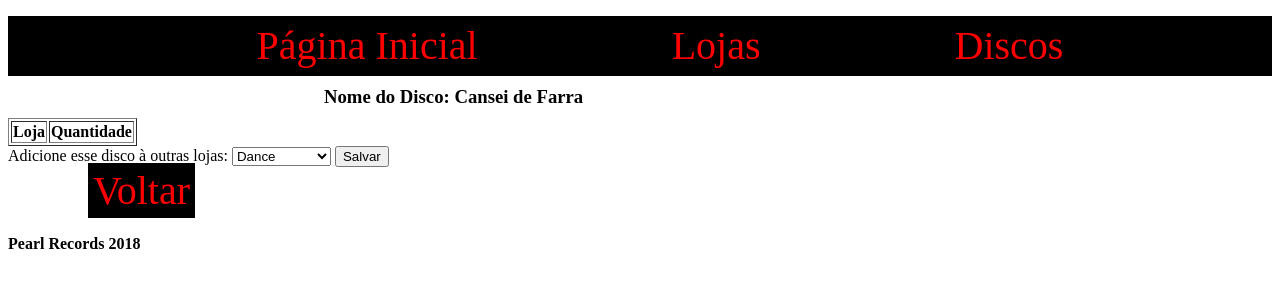
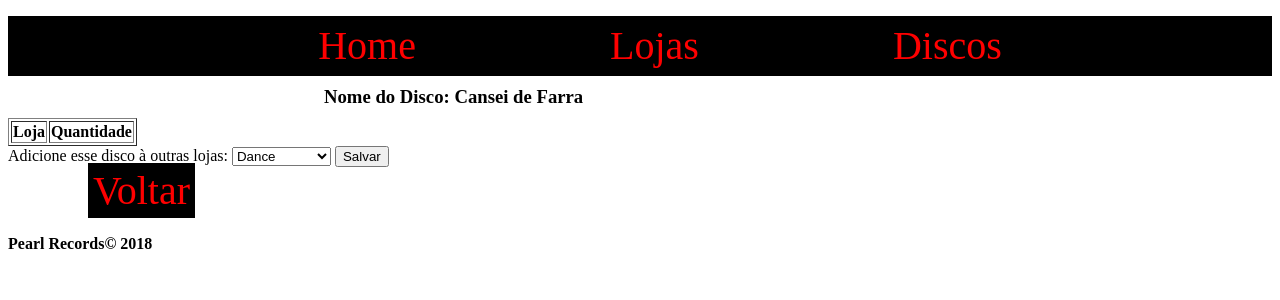
Before and after one commit to vitor-mafra/sistema-web-trainee-ijunior, a PHP site: page /verLojas.php?id=2 in a window 1280 px wide. Shown: the top 300 px of the page. Run offline with PHP 8.4, Linux system fonts and the light colour scheme; data comes from the database, SQL or seed files in the repository; lists and menus that the app fills with data are empty.

Commit message:
Update verLojas.php

```diff
--- a/verLojas.php
+++ b/verLojas.php
@@ -26,14 +26,14 @@
 <html>
     <meta charset="UTF-8">
     <head>
-            <title>Discos</title>
+            <title>Ver Lojas - Pearl Records© 2018</title>
             <link rel="stylesheet" type="text/css" href="Menu.css">
     </head>
     <body>
         <header>
             <nav class="menu">
                 <ul>
-                    <li><a href = "index.php">Página Inicial</a></li>
+                    <li><a href = "index.php">Home</a></li>
                     <li><a href = "listarLojas.php">Lojas</a></li>
                     <li><a href = "listarDiscos.php">Discos</a></li>
                 </ul>
@@ -99,7 +99,7 @@
 
 
 	<footer>
-            <h4>Pearl Records 2018</h4>
+            <h4>Pearl Records© 2018</h4>
         </footer>
     </body>
 </html>
```
